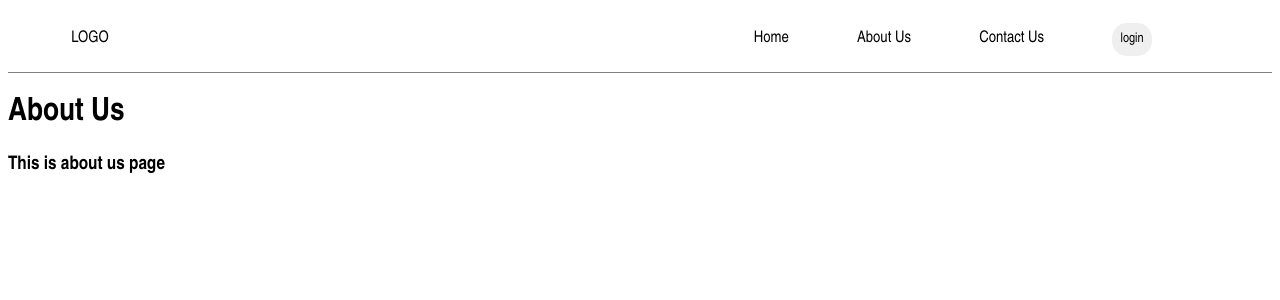
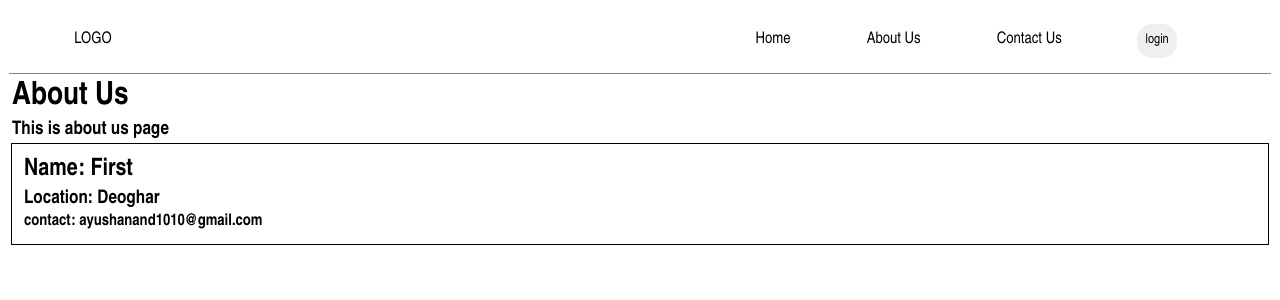
Before and after one commit to ayushanand10/Namaste-React, a React (Vite) app: page /about in a window 1280 px wide. Shown: the top 300 px of the page. Built offline with nearby package versions, Linux system fonts and the light colour scheme.

Commit message:
lecture 8

```diff
--- a/src/components/About.js
+++ b/src/components/About.js
@@ -1,10 +1,50 @@
-const About = () => {
+import User from "./User"
+import UserClass from "./UserClass"
+import React from "react"
+
+class About extends React.Component {
+  constructor(props) {
+    super(props)
+
+    // console.log("Parent Constructor")
+  }
+
+  componentDidMount() {
+    // console.log("Parent Component Did Mount")
+  }
+
+  render() {
+    // console.log("Parent Render")
+
     return (
-        <div className="aboutContainer">
-            <h1>About Us</h1>
-            <h3>This is about us page</h3>
-        </div>
+      <div className='aboutContainer'>
+        <h1>About Us</h1>
+        <h3>This is about us page</h3>
+        <User name='First' location='Deoghar' />
+        {/* <UserClass name='First' location='Deoghar' /> */}
+        {/* <UserClass name='Second' location='Deoghar' /> */}
+      </div>
     )
+  }
 }
 
 export default About
+
+{
+  /* <UserClass
+  name='Third'
+  location='Deoghar'
+/> */
+}
+// const About = () => {
+//     return (
+//         <div className="aboutContainer">
+//             <h1>About Us</h1>
+//             <h3>This is about us page</h3>
+
+//             {/* <User name="Ayush Anand (functional)" location="Deoghar (function)"/> */}
+//             <UserClass name="Ayush Anand (class)" location="Deoghar (class)"/>
+
+//         </div>
+//     )
+// }
--- /dev/null
+++ b/src/components/DummyClass.js
@@ -0,0 +1,25 @@
+import React from "react";
+
+class DummyClass extends React.Component{
+    constructor(props) {
+        super(props);
+
+        console.log(this.props.name + "Child Constructor");
+    }
+
+    componentDidMount() {
+        console.log(this.props.name + "Child Component Did Mount");
+    }
+
+    render() {
+        console.log(this.props.name + "Child Render");
+
+        return (
+            <div className="userCard">
+                grandChild
+            </div>
+        )
+    }
+}
+
+export default DummyClass;
--- /dev/null
+++ b/src/components/User.js
@@ -0,0 +1,26 @@
+import { useEffect, useState } from "react"
+
+const User = (props) => {
+  const { name, location } = props
+
+  useEffect(() => {
+    const timer = setInterval(() => {
+      console.log("useEffect time out")
+    }, 1000)
+
+    return () => {
+      clearInterval(timer)
+      console.log("Timer stopped")
+    }
+  }, [])
+
+  return (
+    <div className='userCard'>
+      <h2>Name: {name}</h2>
+      <h3>Location: {location}</h3>
+      <h4>contact: ayushanand1010@gmail.com</h4>
+    </div>
+  )
+}
+
+export default User
--- /dev/null
+++ b/src/components/UserClass.js
@@ -0,0 +1,51 @@
+import React from "react"
+import DummyClass from "./DummyClass"
+
+class UserClass extends React.Component {
+  constructor(props) {
+    console.log("Constructor Called");
+
+    super(props)
+
+    this.state = {
+      userInfo: {
+        name: "User Name",
+        location: "Default Location",
+      },
+    }
+  }
+
+  async componentDidMount() {
+    console.log("Component Did Mount");
+
+    const data = await fetch(" https://api.github.com/users/ayushanand10")
+    const json = await data.json()
+
+    this.setState({
+      userInfo: json,
+    })
+  }
+
+  componentDidUpdate() {
+    console.log("Component Did Update");
+  }
+
+  componentWillUnmount() {
+    console.log("Component Will Unmount");
+  }
+
+  render() {
+    console.log("Component Rendered");
+
+    const { name, location } = this.state.userInfo;
+
+    return (
+      <div className='userCard'>
+        <h2>Name: {name}</h2>
+        <h3>Location: {location === null ? "Work from home": location}</h3>
+      </div>
+    )
+  }
+}
+
+export default UserClass
--- a/style.css
+++ b/style.css
@@ -3,9 +3,9 @@
 } */
 
 * {
-    /* padding: 0;
-    margin: 0; */
-    font-family: 'Arial Narrow', Arial, sans-serif;
+    padding: 1px;
+    margin: 1px;
+    font-family:'cursive', 'Arial Narrow', Arial, sans-serif;
 }
 
 a{
@@ -98,3 +98,8 @@ a{
     display: flex;
     justify-content: center;
 }
+
+.userCard{
+    padding: 10px;
+    border: 1px solid black;
+}
```
